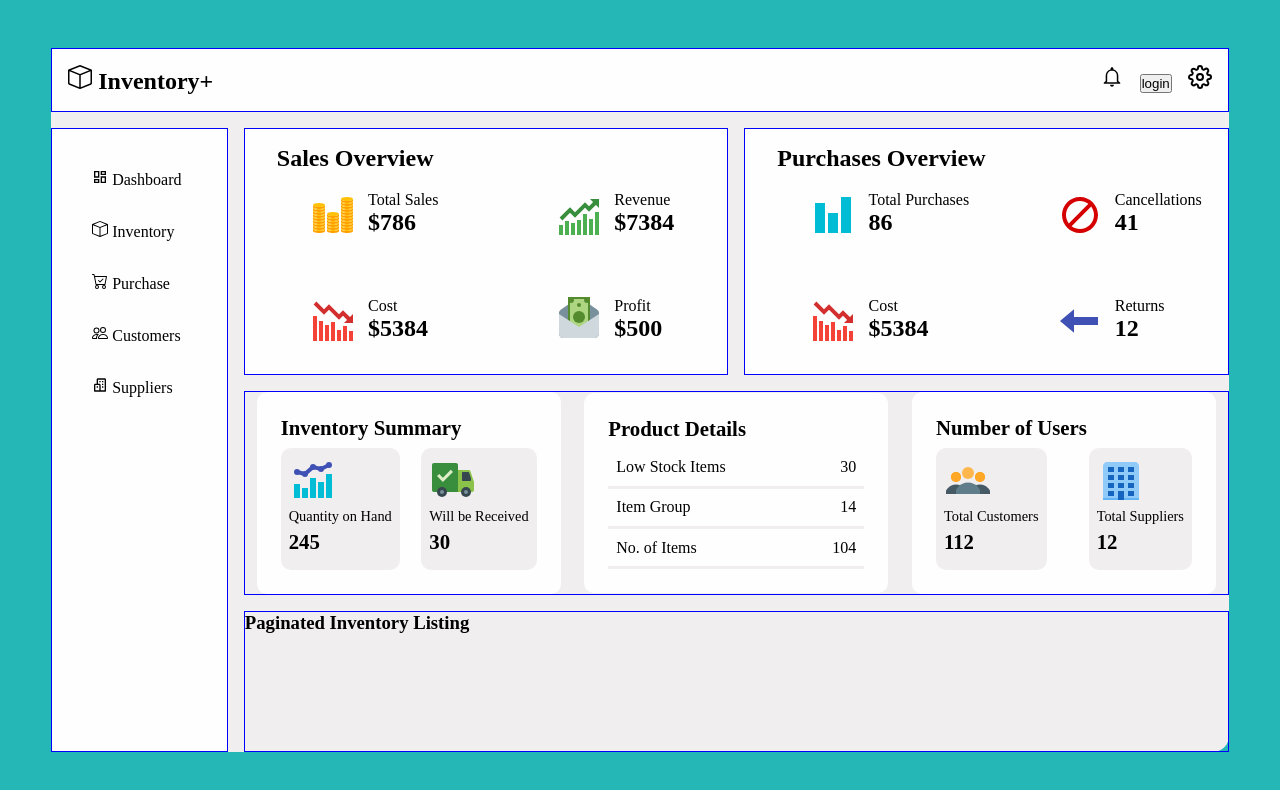
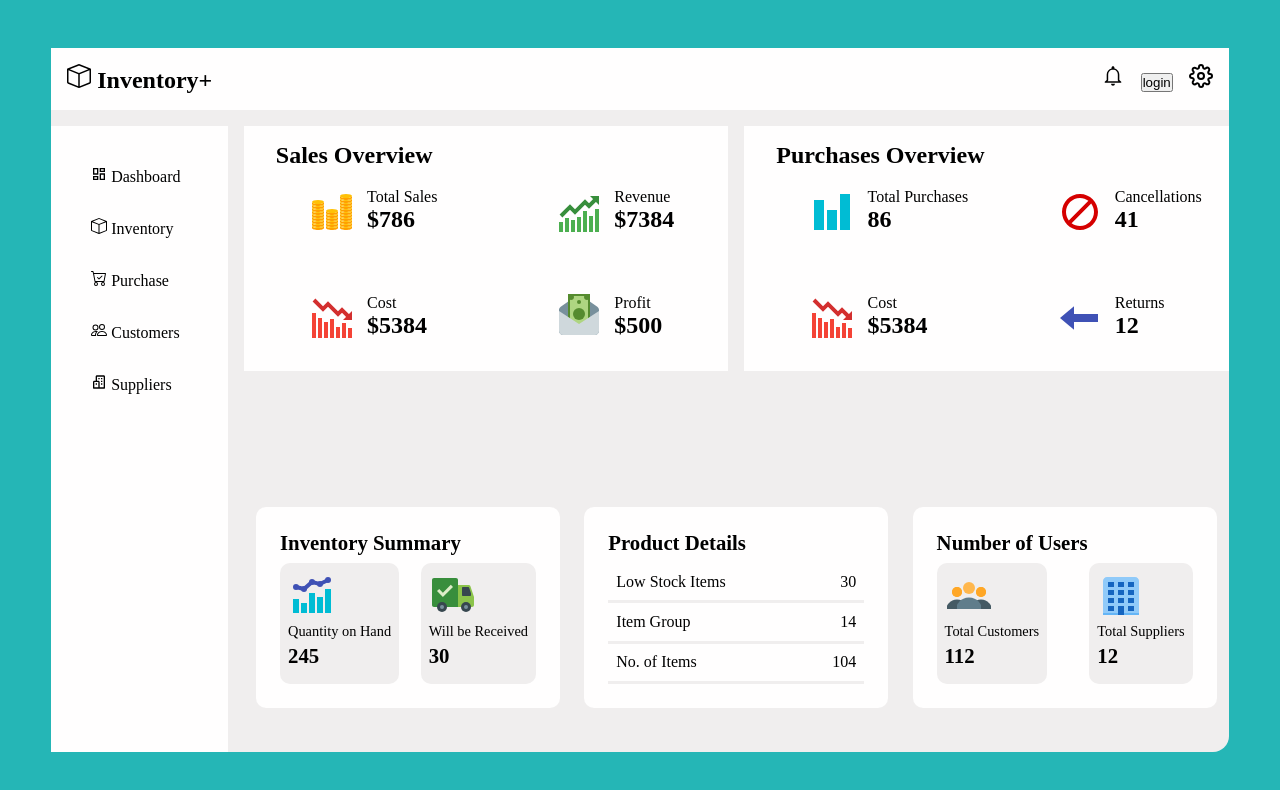
Before and after one commit to Denver-Meadows/inventory-tracker-app, a React (Create React App) app: page / in a window 1280 px wide. Shown: the top 790 px of the page. Built offline with nearby package versions, Linux system fonts and the light colour scheme.

Commit message:
refactored grid

```diff
--- a/src/App.js
+++ b/src/App.js
@@ -16,7 +16,6 @@ function App() {
         <SalesOverview />
         <PurchaseOverview />
         <InventoryOverview />
-        <InventoryItems />
       </div>
     </main>
   );
--- a/src/index.scss
+++ b/src/index.scss
@@ -5,31 +5,6 @@
   --clr-primary-2: rgb(240, 238, 238);
   /* primary white background */
   --clr-primary-3: rgb(255, 254, 254);
-  /* darkest grey - used for headings */
-  --clr-grey-1: hsl(209, 61%, 16%);
-  --clr-grey-2: hsl(211, 39%, 23%);
-  --clr-grey-3: hsl(209, 34%, 30%);
-  --clr-grey-4: hsl(209, 28%, 39%);
-  /* grey used for paragraphs */
-  --clr-grey-5: hsl(210, 22%, 49%);
-  --clr-grey-6: hsl(209, 23%, 60%);
-  --clr-grey-7: hsl(211, 27%, 70%);
-  --clr-grey-8: hsl(210, 31%, 80%);
-  --clr-grey-9: hsl(212, 33%, 89%);
-  --clr-grey-10: hsl(210, 36%, 96%);
-  --clr-white: #fff;
-  --clr-red-dark: hsl(360, 67%, 44%);
-  --clr-red-light: hsl(360, 71%, 66%);
-  --clr-green-dark: hsl(125, 67%, 44%);
-  --clr-green-light: hsl(125, 71%, 66%);
-  --clr-black: #222;
-  --transition: all 0.3s linear;
-  --spacing: 0.1rem;
-  --radius: 0.25rem;
-  --light-shadow: 0 5px 15px rgba(0, 0, 0, 0.1);
-  --dark-shadow: 0 5px 15px rgba(0, 0, 0, 0.2);
-  --max-width: 1170px;
-  --fixed-width: 620px;
 }
 
 * {
@@ -54,13 +29,13 @@
   width: 92vw;
   border-radius: 1rem;
   display: grid;
-  grid-template-rows: minmax(min-content, 2rem) 1fr 1fr 1fr;
+  grid-template-rows: minmax(min-content, 2rem) 1fr 1fr;
   grid-template-columns: minmax(min-content, 15%) 1fr 1fr;
   grid-gap: 1rem;
 
   &-info-bar {
     background-color: var(--clr-primary-3);
-    border: 1px solid blue;
+    // border: 1px solid blue;
     padding: 1rem 1rem;
     grid-column: 1 / 4;
     display: flex;
@@ -70,24 +45,25 @@
 
   &-side-nav {
     background-color: var(--clr-primary-3);
-    border: 1px solid blue;
-    grid-row: 2 / 5;
+    // border: 1px solid blue;
+    grid-row: 2 / 4;
     padding: 2rem;
   }
   &-sales {
-    border: 1px solid blue;
+    // border: 1px solid blue;
   }
   &-purchase {
-    border: 1px solid blue;
+    // border: 1px solid blue;
   }
   &-inventory-overview {
-    border: 1px solid blue;
+    margin-top: 1rem;
+    // border: 1px solid blue;
     grid-column: 2 / 4;
   }
-  &-inventory-items {
-    border: 1px solid blue;
-    grid-column: 2 / 4;
-  }
+  // &-inventory-items {
+  //   // border: 1px solid blue;
+  //   grid-column: 2 / 4;
+  // }
 }
 
 // Top Info Bar
@@ -113,6 +89,7 @@
 // Sales-Overview
 .sales-overview {
   height: 100%;
+  border-radius: 10px;
 
   & h4 {
     background-color: var(--clr-primary-3);
```
